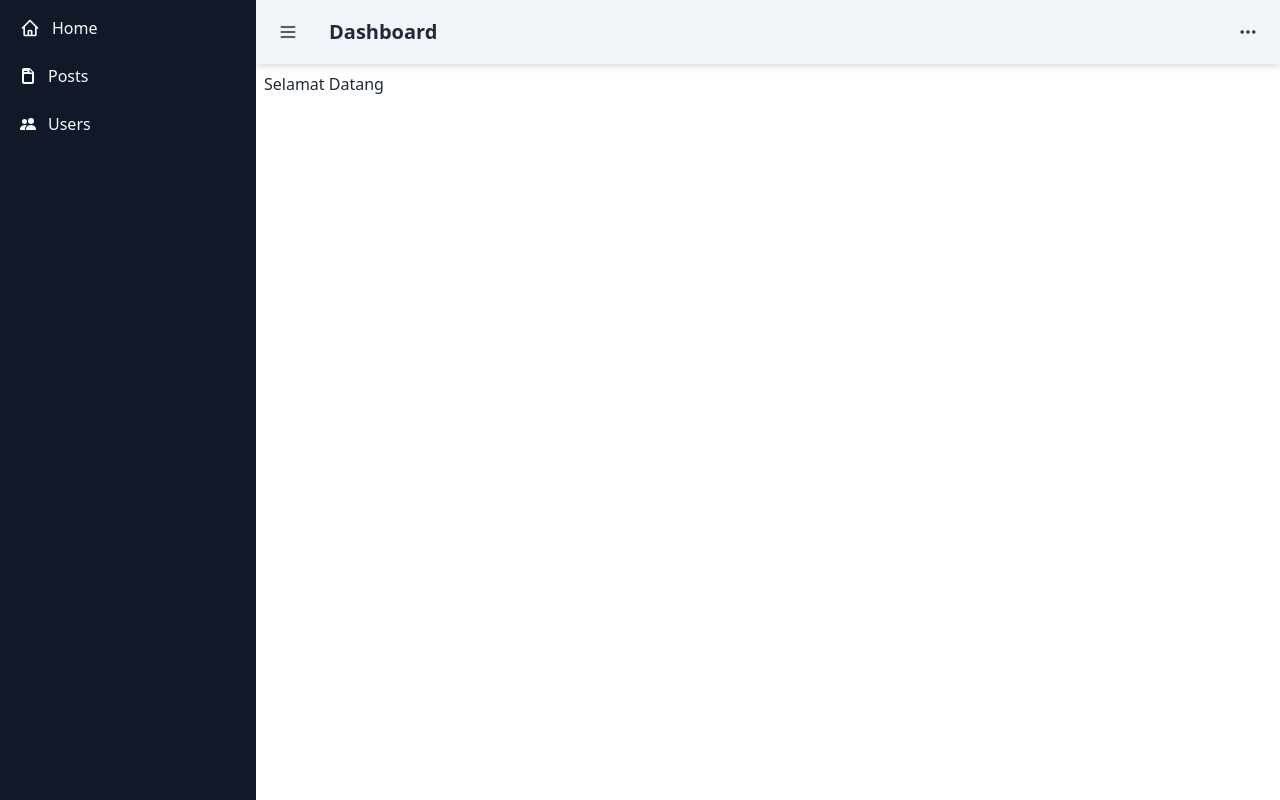
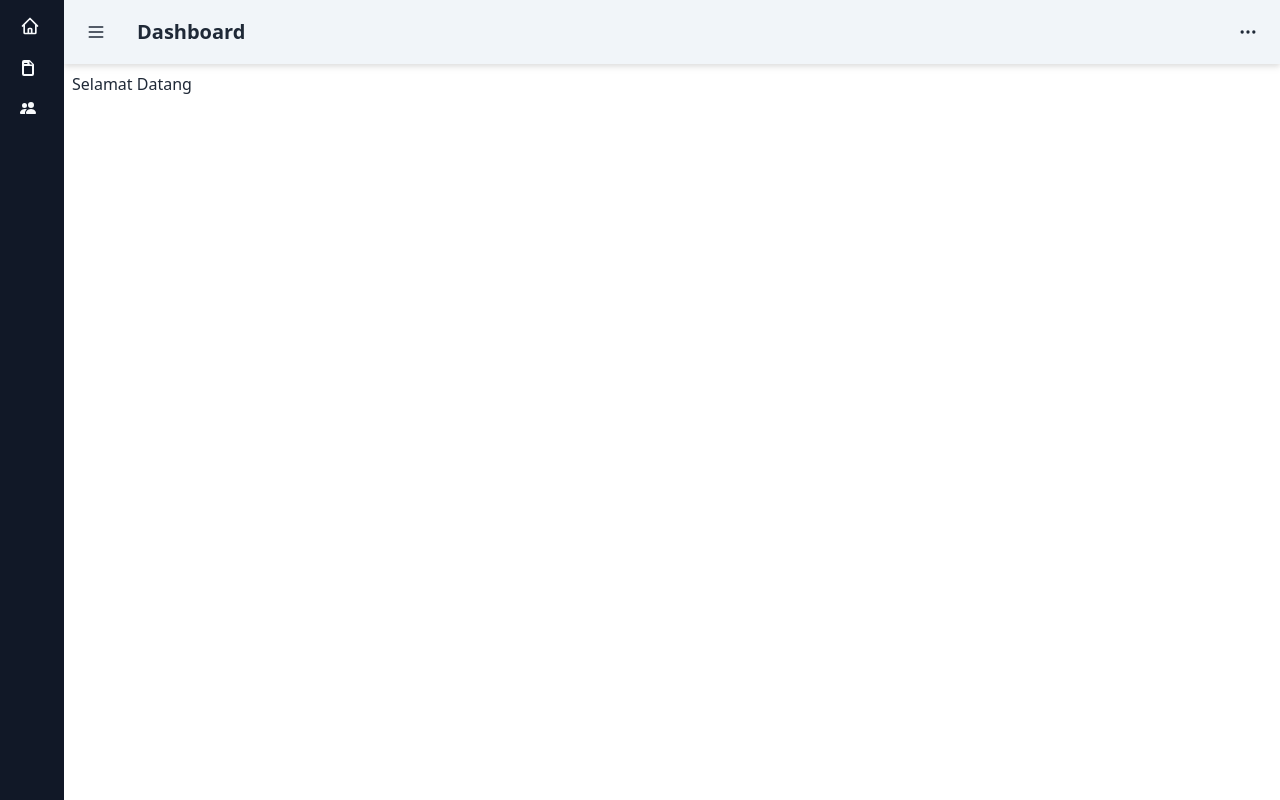
Before and after one commit to mteguhpro/belajar-nextjs, a Next.js app: page / in a window 1280 px wide. Built offline with nearby package versions, Linux system fonts and the light colour scheme; sample sign-in values are in the browser's storage.

Commit message:
mengubah layout menjadi persistent

```diff
--- a/pages/_app.tsx
+++ b/pages/_app.tsx
@@ -1,19 +1,29 @@
 import '@/styles/globals.css'
+import { ComponentType, Fragment } from 'react'
+import type { NextPage } from 'next'
 import type { AppProps } from 'next/app'
-import { useEffect } from 'react'
-import useSidebarStore from "../zustand/sidebar"
+
 import { ToastContainer } from 'react-toastify'
 import 'react-toastify/dist/ReactToastify.css'
 
-export default function App({ Component, pageProps }: AppProps) {
-  const setActive = useSidebarStore((state) => state.setActive)
+export type NextPageWithLayout<P = {}, IP = P> = NextPage<P, IP> & {
+  layout?: ComponentType
+}
 
-    useEffect(() => {
-      setActive(window.innerWidth >= 768)
-    }, [])
+type AppPropsWithLayout = AppProps & {
+  Component: NextPageWithLayout
+}
+
+export default function MyApp({ Component, pageProps }: AppPropsWithLayout) {
+  // Use the layout defined at the page level, if available
+  const Layout = Component.layout ?? Fragment
 
   return (<>
-    <Component {...pageProps} />
-    <ToastContainer />
+    <Layout>
+      <Component {...pageProps} />
+    </Layout>
+    <ToastContainer/>
   </>)
 }
+
+//referensi: https://stackoverflow.com/questions/62115518/persistent-layout-in-next-js-with-typescript-and-hoc
```
